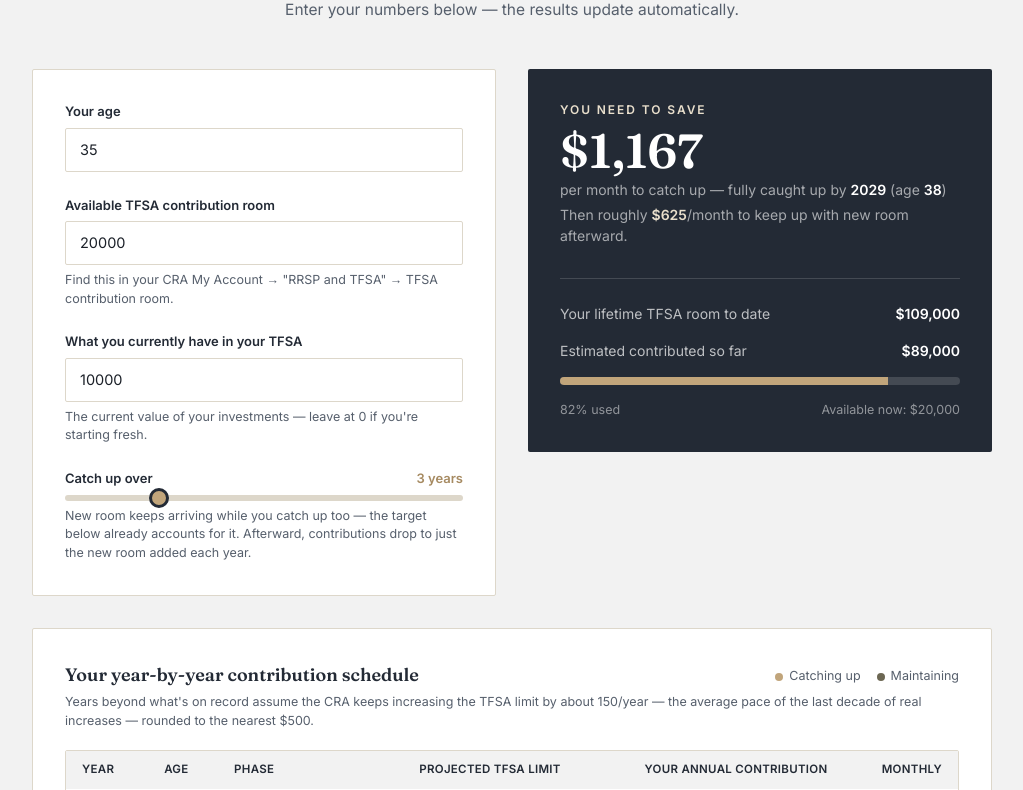
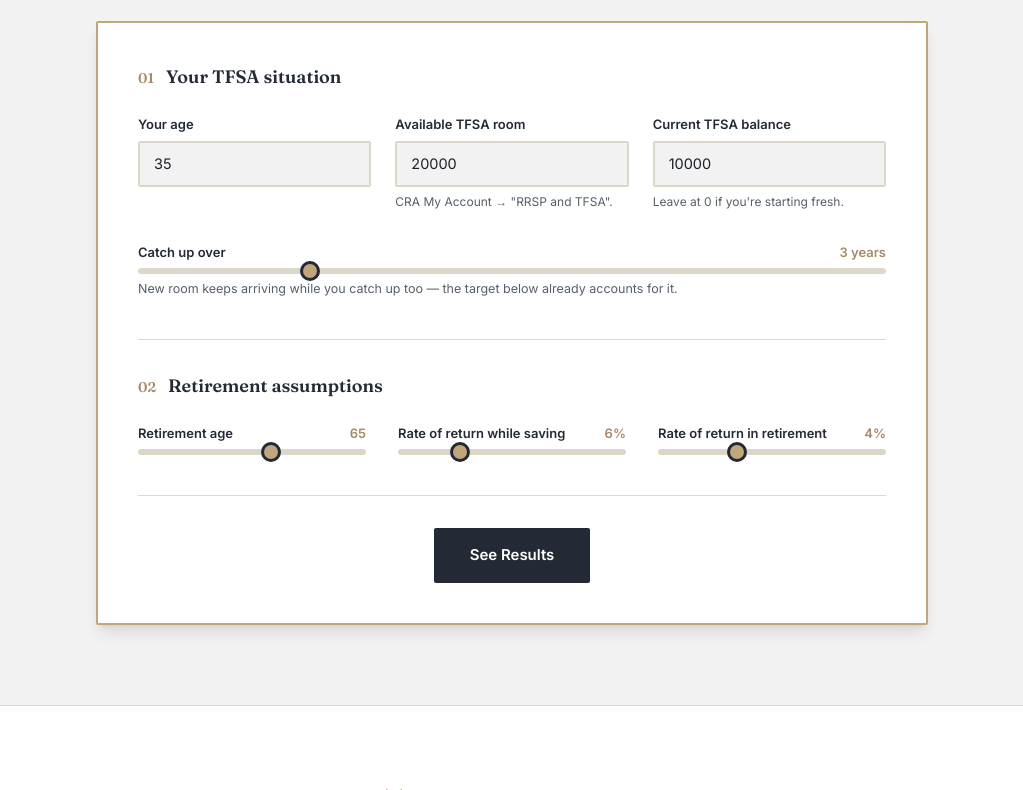
Before and after one commit to EthanJMarchand/marchandwealth, a website: page tfsa-calculator.html in a window 1280 px wide. Shown: the part 633-1423 px from the top of the page, without its empty margins (128-1151 px from the left). Drawn offline with Linux system fonts and the light colour scheme.

Commit message:
Adjusted TFSA calculator tool to be more user friendly

```diff
--- a/script.js
+++ b/script.js
@@ -243,6 +243,11 @@ document.addEventListener('DOMContentLoaded', () => {
       balance: document.getElementById('tfsa-balance'),
       years: document.getElementById('tfsa-years'),
       yearsVal: document.getElementById('tfsa-years-val'),
+      yearsHint: document.getElementById('tfsa-years-hint'),
+      headlineLabel: document.getElementById('tfsa-headline-label'),
+      catchupLine: document.getElementById('tfsa-catchup-line'),
+      maxedLine: document.getElementById('tfsa-maxed-line'),
+      maintainLine: document.getElementById('tfsa-maintain-line'),
       monthlyNeeded: document.getElementById('tfsa-monthly-needed'),
       catchupDate: document.getElementById('tfsa-catchup-date'),
       catchupAge: document.getElementById('tfsa-catchup-age'),
@@ -329,16 +334,21 @@ document.addEventListener('DOMContentLoaded', () => {
     // while catching up — so the monthly figure accounts for room the CRA
     // keeps adding along the way, not just today's snapshot. Once caught
     // up, contributions drop to that year's newly projected room only.
+    //
+    // If there's no available room right now, the user is already fully
+    // maxed out — there's nothing to catch up on, so the catch-up window
+    // collapses to 0 years and every row is just that year's new room.
     function buildContributionSchedule(currentAge, retireAge, availableRoomNow, catchUpYearsRequested) {
       const currentYear = new Date().getFullYear();
       const totalYears = Math.max(1, retireAge - currentAge);
-      const n = Math.max(1, Math.min(catchUpYearsRequested, totalYears));
+      const isAlreadyMaxed = availableRoomNow <= 0;
+      const n = isAlreadyMaxed ? 0 : Math.max(1, Math.min(catchUpYearsRequested, totalYears));
 
       let incomingDuringCatchUp = 0;
       for (let k = 1; k <= n; k++) incomingDuringCatchUp += projectedLimitForYear(currentYear + k);
 
       const totalToAbsorb = Math.max(0, availableRoomNow) + incomingDuringCatchUp;
-      const catchUpAnnual = totalToAbsorb / n;
+      const catchUpAnnual = n > 0 ? totalToAbsorb / n : 0;
 
       const rows = [];
       for (let k = 1; k <= totalYears; k++) {
@@ -356,11 +366,12 @@ document.addEventListener('DOMContentLoaded', () => {
       return {
         rows,
         effectiveCatchUpYears: n,
+        isAlreadyMaxed,
         catchUpAnnual,
         catchUpMonthly: catchUpAnnual / 12,
         catchUpYear: currentYear + n,
         catchUpAge: currentAge + n,
-        maintainMonthlyStart: rows.length > n ? rows[n].monthlyContribution : catchUpAnnual / 12
+        maintainMonthlyStart: rows.length > n ? rows[n].monthlyContribution : rows[0].monthlyContribution
       };
     }
 
@@ -486,7 +497,6 @@ document.addEventListener('DOMContentLoaded', () => {
       el.years.max = maxCatchUpYears;
       if (parseInt(el.years.value, 10) > maxCatchUpYears) el.years.value = maxCatchUpYears;
       const catchUpYearsRequested = parseInt(el.years.value, 10);
-      el.yearsVal.textContent = catchUpYearsRequested;
 
       const rateAccum = parseFloat(el.rateAccum.value);
       el.rateAccumVal.textContent = rateAccum;
@@ -495,10 +505,31 @@ document.addEventListener('DOMContentLoaded', () => {
 
       // ---- Step 1: catching up ----
       const schedule = buildContributionSchedule(age, retireAge, room, catchUpYearsRequested);
-      el.monthlyNeeded.textContent = currency(schedule.catchUpMonthly);
       el.catchupDate.textContent = schedule.catchUpYear;
       el.catchupAge.textContent = schedule.catchUpAge;
       el.maintainMonthly.textContent = currency(schedule.maintainMonthlyStart);
+
+      // No available room right now means there's nothing to catch up on —
+      // swap the "catch up" framing for a "you're already maxed out" one,
+      // and disable the now-irrelevant catch-up window slider.
+      el.years.disabled = schedule.isAlreadyMaxed;
+      if (schedule.isAlreadyMaxed) {
+        el.monthlyNeeded.textContent = currency(schedule.maintainMonthlyStart);
+        el.headlineLabel.textContent = "You're already maxed out";
+        el.catchupLine.classList.add('hidden');
+        el.maxedLine.classList.remove('hidden');
+        el.maintainLine.classList.add('hidden');
+        el.yearsVal.textContent = 'N/A';
+        el.yearsHint.textContent = "You're already fully caught up, so there's no catch-up window needed right now.";
+      } else {
+        el.monthlyNeeded.textContent = currency(schedule.catchUpMonthly);
+        el.headlineLabel.textContent = 'You need to save';
+        el.catchupLine.classList.remove('hidden');
+        el.maxedLine.classList.add('hidden');
+        el.maintainLine.classList.remove('hidden');
+        el.yearsVal.textContent = catchUpYearsRequested;
+        el.yearsHint.textContent = "New room keeps arriving while you catch up too — the target below already accounts for it.";
+      }
       el.increaseEstimate.textContent = Math.round(ANNUAL_INCREASE_ESTIMATE);
       renderScheduleTable(schedule.rows);
 
@@ -546,6 +577,19 @@ document.addEventListener('DOMContentLoaded', () => {
       input.addEventListener('input', recompute);
     });
 
+    // ---------------- TFSA calculator: "See Results" button ----------------
+    // Results already update live from the input listeners above. This button
+    // does no calculation of its own — it just scrolls to the results, since
+    // people expect a submit-style button even when the tool is already live.
+    const calcBtn = document.getElementById('tfsa-calculate-btn');
+    const resultsEl = document.getElementById('tfsa-results');
+
+    if (calcBtn && resultsEl) {
+      calcBtn.addEventListener('click', () => {
+        resultsEl.scrollIntoView({ behavior: 'smooth', block: 'start' });
+      });
+    }
+
     // ---------------- TFSA calculator: keep the FAQ current ----------------
     // These two answers depend on "today's year" and the data in
     // tfsa-limits.js, so they're generated here instead of hand-edited —
--- a/tfsa-calculator.html
+++ b/tfsa-calculator.html
@@ -117,38 +117,42 @@
 </section>
 
 <!-- ============================================================
-     STEP 1 — CATCHING UP
+     TFSA CALCULATOR — INPUTS
 ============================================================ -->
 <section class="py-16 md:py-20 bg-paperdim border-t border-line" id="calculator">
-  <div class="max-w-5xl mx-auto px-6 md:px-8">
-    <div class="text-center max-w-xl mx-auto mb-12">
+  <div class="max-w-4xl mx-auto px-6 md:px-8">
+    <div class="text-center max-w-xl mx-auto mb-10">
       <div class="flex items-center justify-center gap-2 text-[12px] font-semibold tracking-[0.16em] uppercase text-golddim mb-4">
         <svg width="18" height="14" viewBox="0 0 20 16" fill="none"><path d="M1 2 L10 14 L19 2" stroke="currentColor" stroke-width="2.4"/></svg>
-        Step 1
+        Step 1 of 2 &mdash; Enter your numbers
       </div>
-      <h2 class="font-serif font-semibold text-3xl md:text-4xl text-navydeep mb-4">How much do you need to save each month?</h2>
-      <p class="text-inksoft text-[15.5px]">Enter your numbers below &mdash; the results update automatically.</p>
+      <h2 class="font-serif font-semibold text-3xl md:text-4xl text-navydeep mb-4">Tell us about your TFSA</h2>
+      <p class="text-inksoft text-[15.5px]">Fill in the fields below &mdash; your plan updates automatically as you go.</p>
     </div>
 
-    <div class="grid md:grid-cols-2 gap-8 items-start">
-      <div class="bg-white border border-line rounded-sm p-8">
-        <div class="flex flex-col gap-6">
+    <div class="bg-white border-2 border-gold rounded-sm p-6 md:p-10 shadow-lg">
+      <div class="flex items-baseline gap-3 mb-6">
+        <span class="font-serif font-semibold text-golddim text-sm">01</span>
+        <h3 class="font-serif font-semibold text-lg text-navydeep m-0">Your TFSA situation</h3>
+      </div>
+      <div class="grid sm:grid-cols-3 gap-6 mb-8">
         <label class="flex flex-col gap-1.5">
           <span class="text-[13px] font-semibold text-navydeep">Your age</span>
-            <input type="number" id="tfsa-age" min="18" max="90" value="35" class="text-[14.5px] px-3.5 py-2.5 border border-line rounded-sm bg-white w-full">
+          <input type="number" id="tfsa-age" min="18" max="90" value="35" class="bg-paperdim text-[14.5px] px-3.5 py-2.5 border-2 border-line rounded-sm w-full">
         </label>
 
         <label class="flex flex-col gap-1.5">
-            <span class="text-[13px] font-semibold text-navydeep">Available TFSA contribution room</span>
-            <input type="number" id="tfsa-room" min="0" step="100" value="20000" class="text-[14.5px] px-3.5 py-2.5 border border-line rounded-sm bg-white w-full">
-            <span class="text-[12.5px] text-inksoft">Find this in your CRA My Account &rarr; "RRSP and TFSA" &rarr; TFSA contribution room.</span>
+          <span class="text-[13px] font-semibold text-navydeep">Available TFSA room</span>
+          <input type="number" id="tfsa-room" min="0" step="100" value="20000" class="bg-paperdim text-[14.5px] px-3.5 py-2.5 border-2 border-line rounded-sm w-full">
+          <span class="text-[12px] text-inksoft">CRA My Account &rarr; "RRSP and TFSA".</span>
         </label>
 
         <label class="flex flex-col gap-1.5">
-            <span class="text-[13px] font-semibold text-navydeep">What you currently have in your TFSA</span>
-            <input type="number" id="tfsa-balance" min="0" step="100" value="10000" class="text-[14.5px] px-3.5 py-2.5 border border-line rounded-sm bg-white w-full">
-            <span class="text-[12.5px] text-inksoft">The current value of your investments &mdash; leave at 0 if you're starting fresh.</span>
+          <span class="text-[13px] font-semibold text-navydeep">Current TFSA balance</span>
+          <input type="number" id="tfsa-balance" min="0" step="100" value="10000" class="bg-paperdim text-[14.5px] px-3.5 py-2.5 border-2 border-line rounded-sm w-full">
+          <span class="text-[12px] text-inksoft">Leave at 0 if you're starting fresh.</span>
         </label>
+      </div>
 
       <label class="flex flex-col gap-1.5">
         <div class="flex justify-between items-baseline">
@@ -156,21 +160,72 @@
           <span class="text-[13px] font-semibold text-golddim"><span id="tfsa-years-val">3</span> years</span>
         </div>
         <input type="range" id="tfsa-years" min="1" max="10" step="1" value="3">
-            <span class="text-[12.5px] text-inksoft">New room keeps arriving while you catch up too &mdash; the target below already accounts for it. Afterward, contributions drop to just the new room added each year.</span>
+        <span id="tfsa-years-hint" class="text-[12.5px] text-inksoft">New room keeps arriving while you catch up too &mdash; the target below already accounts for it.</span>
+      </label>
+
+      <div class="flex items-baseline gap-3 mt-10 mb-6 pt-8 border-t border-line">
+        <span class="font-serif font-semibold text-golddim text-sm">02</span>
+        <h3 class="font-serif font-semibold text-lg text-navydeep m-0">Retirement assumptions</h3>
+      </div>
+      <div class="grid md:grid-cols-3 gap-8 mb-10">
+        <label class="flex flex-col gap-1.5">
+          <div class="flex justify-between items-baseline">
+            <span class="text-[13px] font-semibold text-navydeep">Retirement age</span>
+            <span class="text-[13px] font-semibold text-golddim"><span id="tfsa-retire-age-val">65</span></span>
+          </div>
+          <input type="range" id="tfsa-retire-age" min="36" max="85" step="1" value="65">
+        </label>
+        <label class="flex flex-col gap-1.5">
+          <div class="flex justify-between items-baseline">
+            <span class="text-[13px] font-semibold text-navydeep">Rate of return while saving</span>
+            <span class="text-[13px] font-semibold text-golddim"><span id="tfsa-rate-accum-val">6</span>%</span>
+          </div>
+          <input type="range" id="tfsa-rate-accum" min="4" max="12" step="0.5" value="6">
+        </label>
+        <label class="flex flex-col gap-1.5">
+          <div class="flex justify-between items-baseline">
+            <span class="text-[13px] font-semibold text-navydeep">Rate of return in retirement</span>
+            <span class="text-[13px] font-semibold text-golddim"><span id="tfsa-rate-retire-val">4</span>%</span>
+          </div>
+          <input type="range" id="tfsa-rate-retire" min="2" max="8" step="0.5" value="4">
         </label>
       </div>
+
+      <div class="flex justify-center pt-8 border-t border-line">
+        <button type="button" id="tfsa-calculate-btn" class="inline-flex items-center justify-center gap-2.5 px-9 py-4 rounded-sm bg-navydeep text-white text-[15px] font-semibold hover:bg-navy transition w-full sm:w-auto">See Results</button>
+      </div>
+    </div>
+  </div>
+</section>
+
+<!-- ============================================================
+     TFSA CALCULATOR — RESULTS
+============================================================ -->
+<section class="py-16 md:py-20 border-t border-line" id="tfsa-results">
+  <div class="max-w-5xl mx-auto px-6 md:px-8">
+    <div class="text-center max-w-xl mx-auto mb-12">
+      <div class="flex items-center justify-center gap-2 text-[12px] font-semibold tracking-[0.16em] uppercase text-golddim mb-4">
+        <svg width="18" height="14" viewBox="0 0 20 16" fill="none"><path d="M1 2 L10 14 L19 2" stroke="currentColor" stroke-width="2.4"/></svg>
+        Step 2 of 2 &mdash; Your results
+      </div>
+      <h2 class="font-serif font-semibold text-3xl md:text-4xl text-navydeep mb-4">Your TFSA plan</h2>
+      <p class="text-inksoft text-[15.5px]">Based on the numbers you entered above &mdash; adjust anything up there and this updates instantly.</p>
     </div>
 
-      <div class="bg-navydeep rounded-sm p-8 text-white">
-        <p class="text-[12px] font-semibold tracking-[0.16em] uppercase text-goldlight mb-2">You need to save</p>
+    <div class="bg-navydeep rounded-sm p-8 md:p-10 text-white mb-8">
+      <p id="tfsa-headline-label" class="text-[12px] font-semibold tracking-[0.16em] uppercase text-goldlight mb-2">You need to save</p>
       <p class="font-serif font-semibold text-4xl md:text-5xl mb-1"><span id="tfsa-monthly-needed">$0</span></p>
-        <p class="text-white/60 text-[14px] mb-1">per month to catch up &mdash; fully caught up by <span id="tfsa-catchup-date" class="text-white font-semibold">&mdash;</span> (age <span id="tfsa-catchup-age" class="text-white font-semibold">&mdash;</span>)</p>
-        <p class="text-white/60 text-[14px] mb-8">Then roughly <span id="tfsa-maintain-monthly" class="text-goldlight font-semibold">$0</span>/month to keep up with new room afterward.</p>
+      <p id="tfsa-catchup-line" class="text-white/60 text-[14px] mb-1">per month to catch up &mdash; fully caught up by <span id="tfsa-catchup-date" class="text-white font-semibold">&mdash;</span> (age <span id="tfsa-catchup-age" class="text-white font-semibold">&mdash;</span>)</p>
+      <p id="tfsa-maxed-line" class="text-white/60 text-[14px] mb-1 hidden">per month to keep pace with new room as the CRA adds it &mdash; you have no unused room to catch up on.</p>
+      <p id="tfsa-maintain-line" class="text-white/60 text-[14px] mb-8">Then roughly <span id="tfsa-maintain-monthly" class="text-goldlight font-semibold">$0</span>/month to keep up with new room afterward.</p>
 
-        <div class="space-y-4 pt-6 border-t border-white/15">
+      <div class="grid sm:grid-cols-2 gap-6 pt-6 border-t border-white/15">
+        <div class="space-y-3">
           <div class="flex justify-between text-[14px]"><span class="text-white/70">Your lifetime TFSA room to date</span><span class="font-semibold" id="tfsa-lifetime-room">$0</span></div>
           <div class="flex justify-between text-[14px]"><span class="text-white/70">Estimated contributed so far</span><span class="font-semibold" id="tfsa-contributed-est">$0</span></div>
-          <div class="w-full h-2 rounded-full bg-white/15 overflow-hidden">
+        </div>
+        <div class="flex flex-col justify-center">
+          <div class="w-full h-2 rounded-full bg-white/15 overflow-hidden mb-2">
             <div id="tfsa-progress-bar" class="h-full bg-gold" style="width:0%"></div>
           </div>
           <div class="flex justify-between text-[12.5px] text-white/50"><span><span id="tfsa-contributed-pct">0</span>% used</span><span>Available now: <span id="tfsa-available-display">$0</span></span></div>
@@ -178,7 +233,7 @@
       </div>
     </div>
 
-    <div class="mt-8 bg-white border border-line rounded-sm p-8">
+    <div class="bg-white border border-line rounded-sm p-8 mb-8">
       <div class="flex flex-wrap items-baseline justify-between gap-3 mb-1">
         <h3 class="font-serif font-semibold text-lg text-navydeep">Your year-by-year contribution schedule</h3>
         <div class="flex items-center gap-4 text-[12.5px] text-inksoft">
@@ -201,48 +256,6 @@
           </thead>
           <tbody id="tfsa-schedule-body" class="divide-y divide-line"></tbody>
         </table>
-      </div>
-    </div>
-  </div>
-</section>
-
-<!-- ============================================================
-     STEP 2 — RETIREMENT PROJECTION
-============================================================ -->
-<section class="py-16 md:py-20 border-t border-line">
-  <div class="max-w-5xl mx-auto px-6 md:px-8">
-    <div class="text-center max-w-xl mx-auto mb-12">
-      <div class="flex items-center justify-center gap-2 text-[12px] font-semibold tracking-[0.16em] uppercase text-golddim mb-4">
-        <svg width="18" height="14" viewBox="0 0 20 16" fill="none"><path d="M1 2 L10 14 L19 2" stroke="currentColor" stroke-width="2.4"/></svg>
-        Step 2
-      </div>
-      <h2 class="font-serif font-semibold text-3xl md:text-4xl text-navydeep mb-4">What could this be worth at retirement?</h2>
-      <p class="text-inksoft text-[15.5px]">Drag the sliders &mdash; the projection redraws instantly.</p>
-    </div>
-
-    <div class="bg-white border border-line rounded-sm p-8 mb-8">
-      <div class="grid md:grid-cols-3 gap-8">
-        <label class="flex flex-col gap-1.5">
-          <div class="flex justify-between items-baseline">
-            <span class="text-[13px] font-semibold text-navydeep">Retirement age</span>
-            <span class="text-[13px] font-semibold text-golddim"><span id="tfsa-retire-age-val">65</span></span>
-          </div>
-          <input type="range" id="tfsa-retire-age" min="36" max="85" step="1" value="65">
-        </label>
-        <label class="flex flex-col gap-1.5">
-          <div class="flex justify-between items-baseline">
-            <span class="text-[13px] font-semibold text-navydeep">Rate of return while saving</span>
-            <span class="text-[13px] font-semibold text-golddim"><span id="tfsa-rate-accum-val">6</span>%</span>
-          </div>
-          <input type="range" id="tfsa-rate-accum" min="4" max="12" step="0.5" value="6">
-        </label>
-        <label class="flex flex-col gap-1.5">
-          <div class="flex justify-between items-baseline">
-            <span class="text-[13px] font-semibold text-navydeep">Rate of return in retirement</span>
-            <span class="text-[13px] font-semibold text-golddim"><span id="tfsa-rate-retire-val">4</span>%</span>
-          </div>
-          <input type="range" id="tfsa-rate-retire" min="2" max="8" step="0.5" value="4">
-        </label>
       </div>
     </div>
 
```
Also changed, not shown: .claude/launch.json (added), .claude/settings.local.json, assets/css/site.css, 1 other file. Lines whose indentation alone changed are shown as unchanged.
